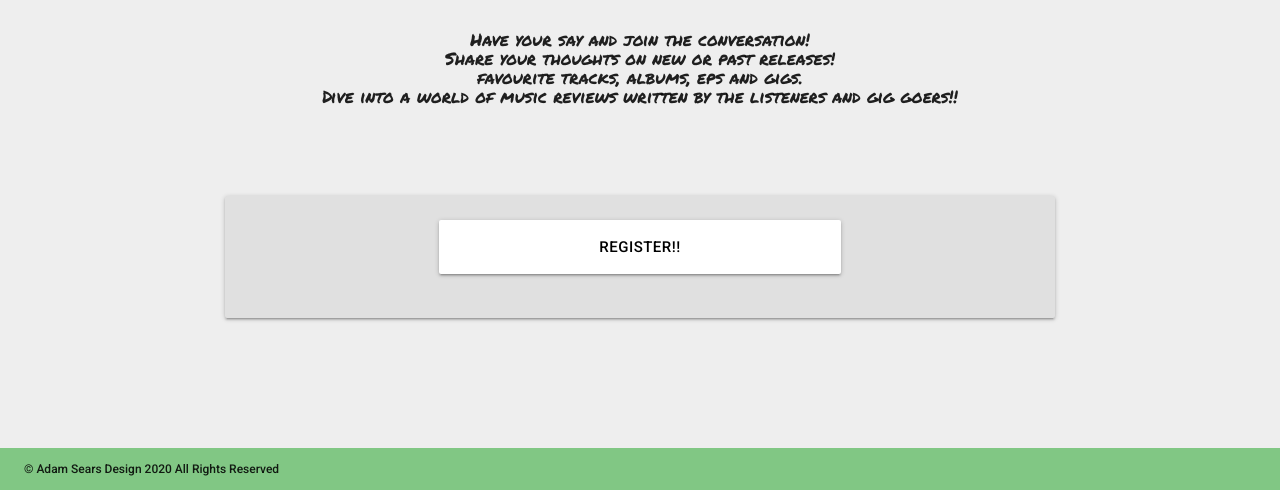
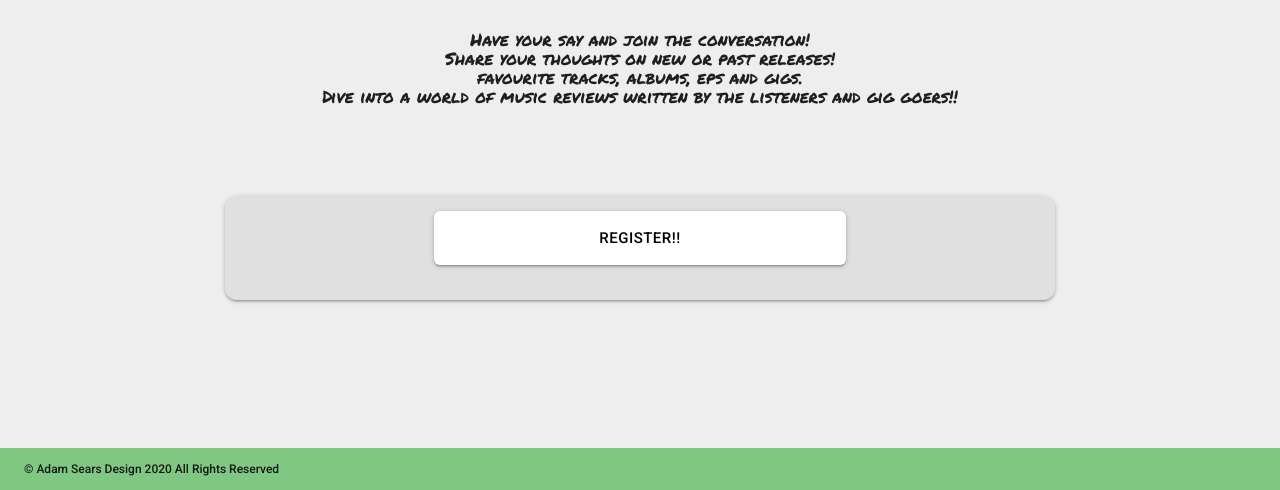
Before and after one commit to Code-Institute-Submissions/Reviewsic, a Flask app: page /landing in a window 1280 px wide. Shown: the part 310-800 px from the top of the page. Run offline with Flask 2, Linux system fonts and the light colour scheme; some libraries are stand-ins or nearby versions.

Commit message:
Style button and row on landing page

```diff
--- a/static/css/style.css
+++ b/static/css/style.css
@@ -53,6 +53,7 @@
 .btn-large{
     color: black;
     background: white;
+    border-radius: 6px;
 }
 
 .btn-large:hover{
@@ -68,3 +69,11 @@
 .form-register{
     margin-top: 5em;
 }
+
+
+/* Landing Page */
+
+.landing-card{
+    border-radius: 12px;
+    padding: 15px;
+}
```
